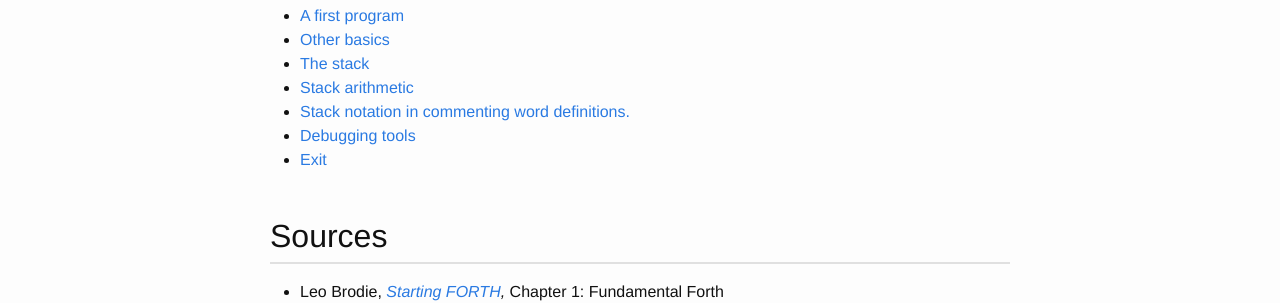
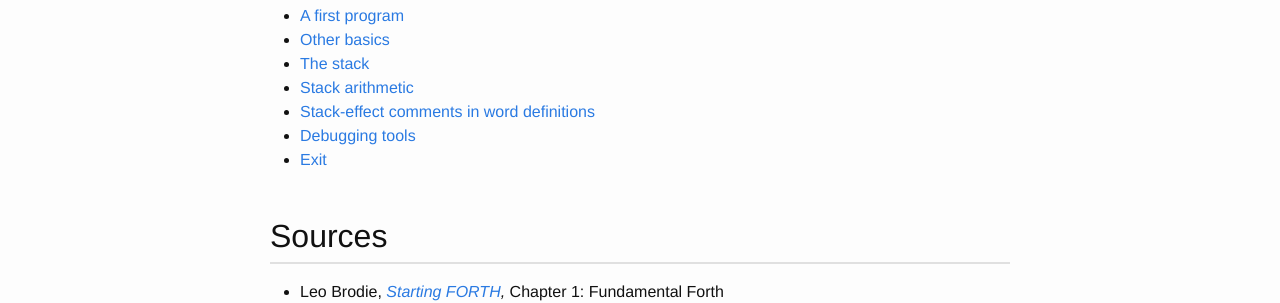
Before and after one commit to bitfragment/plnotes, a Jekyll site: the page built from _forth/basics.md, in a window 1280 px wide and 900 px high. Shown: the part 382-685 px from the top of the window. Built offline with Jekyll 4.4.1, drawn with Linux system fonts in a browser that asks for light colours; some of the changed text lies outside the part shown.

Commit message:
Use correct terms

````diff
--- a/_forth/basics.md
+++ b/_forth/basics.md
@@ -163,7 +163,7 @@ stack, performs addition, and pushes result onto the stack.
 ```
 
 
-## Stack notation in commenting word definitions.
+## Stack-effect comments in word definitions
 
 Format: `( before -- after )`
 
````
